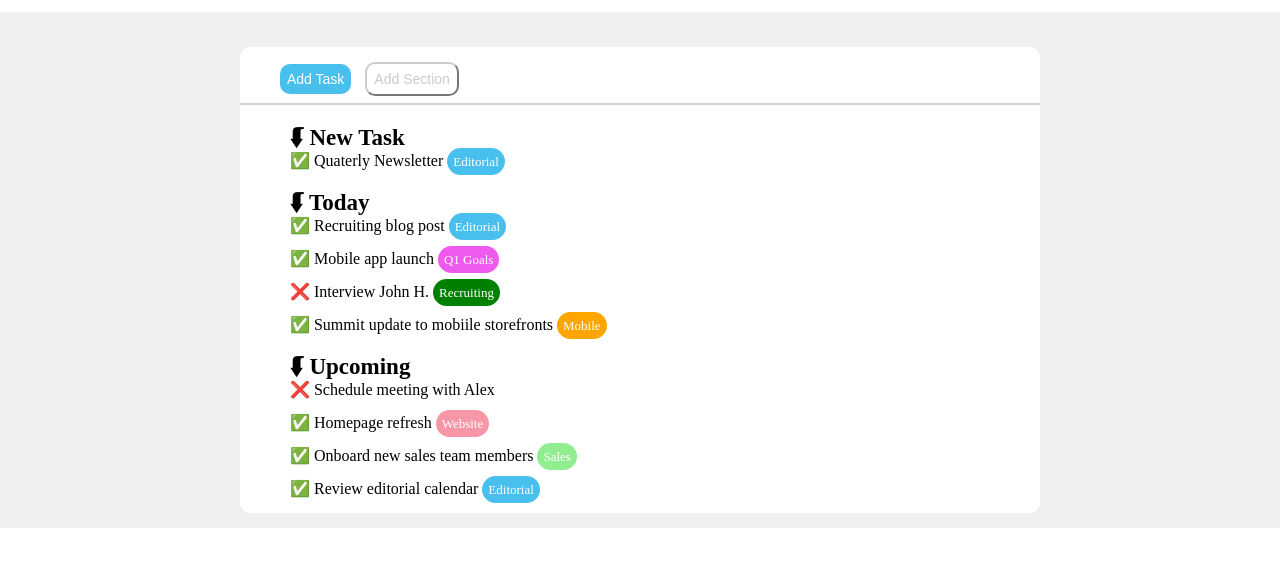
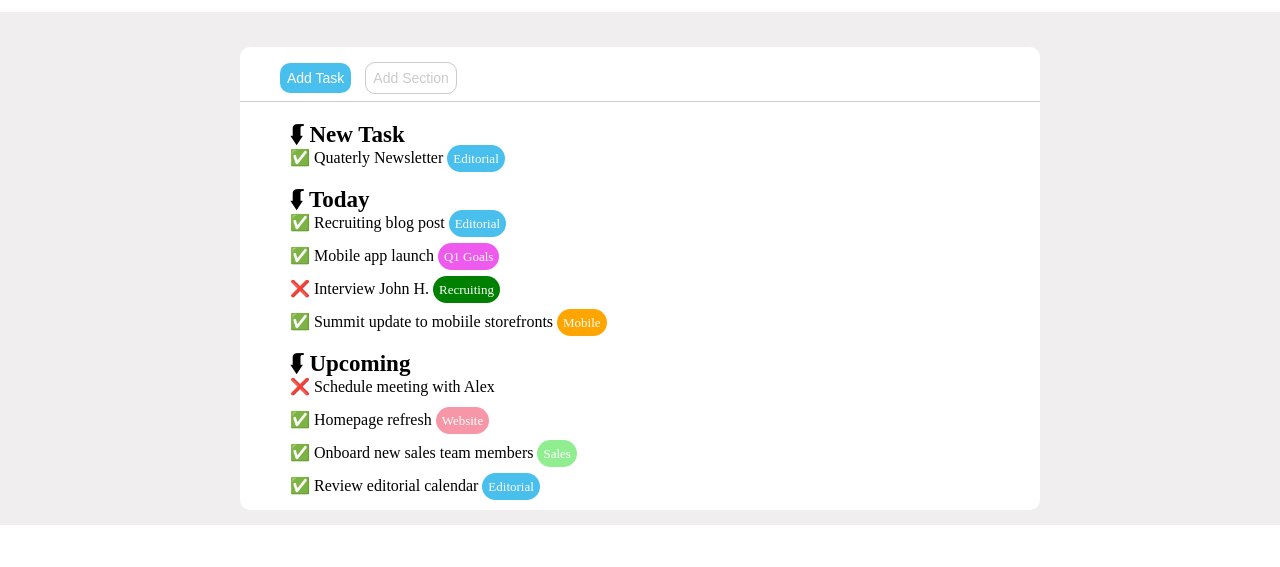
Before and after one commit to DorinVieru/html-css-toboolist, a plain HTML site: page index.html in a window 1280 px wide. Shown: the part 91-658 px from the top of the page. Drawn offline with Linux system fonts and the light colour scheme; files that its build step writes are made by us from their sources.

Commit message:
[UPDATE] Create new css folder & improve html code

```diff
--- a/style.css
+++ b/css/style.css
@@ -63,9 +63,13 @@ button {
     background-color: white;
     color: rgb(204, 202, 202);
     border-radius: 10px;
-    border-color: rgb(204, 202, 202);
+    border: 1px solid rgb(204, 202, 202);
     padding: 7px;
     font-size: 14px;
+}
+
+.container-pulsanti{
+    border-bottom: 1px solid rgb(204, 202, 202);
 }
 
 /* UNORDERED LIST */
--- a/index.html
+++ b/index.html
@@ -19,11 +19,10 @@
             <!-- CONTAINER BIANCO -->
             <div class="container-bianco">
                 <!-- PULSANTI -->
-                <div>
+                <div class="container-pulsanti">
                     <button class="button-task">Add Task</button>
                     <button class="button-section">Add Section</button>
                 </div>
-                <hr color="lightgray">
                 <!-- UNORDERED LIST -->
                 <div class="lista-non-ordinata">
                     <ul>
```
